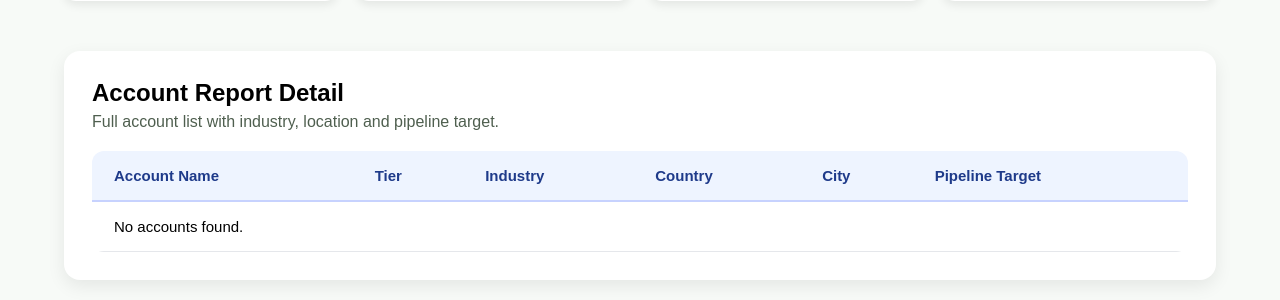
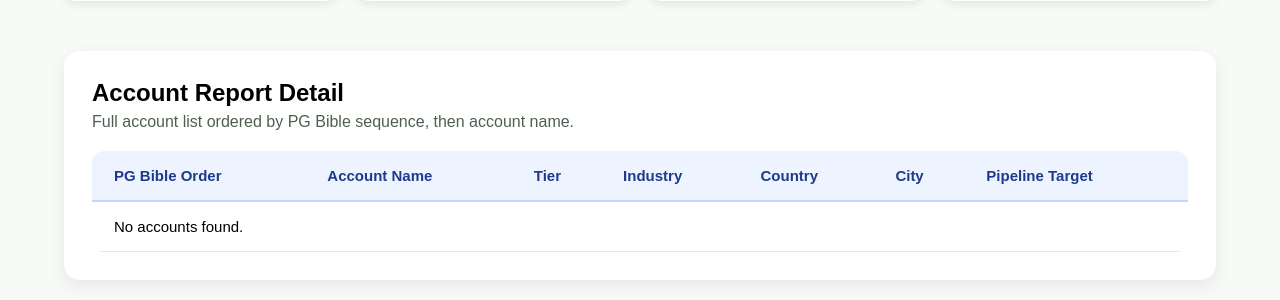
Before and after one commit to BiziMel/BiziMel, a Flask app: page /reports/accounts in a window 1280 px wide. Shown: the part 734-1034 px from the top of the page. Run offline with Flask 3, Linux system fonts and the light colour scheme; the visitor is signed in with stand-in values (Sample User, id 1); data that the repository does not hold is empty; some libraries are stand-ins or nearby versions.

Commit message:
Add files via upload

```diff
--- a/app.py
+++ b/app.py
@@ -1384,7 +1384,10 @@ def view_partner(partner_id):
     accounts = connection.execute("""
         SELECT *
         FROM accounts
-        ORDER BY account_name
+        ORDER BY
+            CASE WHEN pg_bible_order IS NULL THEN 1 ELSE 0 END,
+            pg_bible_order,
+            account_name
     """).fetchall()
 
     connection.close()
@@ -1563,10 +1566,11 @@ def add_account():
         connection = get_db_connection()
         cursor = connection.execute("""
             INSERT INTO accounts
-            (account_name, account_tier, industry, business_unit, country, city, website, pipeline_target, notes)
-            VALUES (?, ?, ?, ?, ?, ?, ?, ?, ?)
+            (account_name, pg_bible_order, account_tier, industry, business_unit, country, city, website, pipeline_target, notes)
+            VALUES (?, ?, ?, ?, ?, ?, ?, ?, ?, ?)
         """, (
             request.form.get("account_name"),
+            request.form.get("pg_bible_order") or None,
             request.form.get("account_tier"),
             request.form.get("industry"),
             request.form.get("business_unit"),
@@ -1900,6 +1904,7 @@ def edit_account(account_id):
     if request.method == "POST":
         new_values = {
             "account_name": request.form.get("account_name"),
+            "pg_bible_order": request.form.get("pg_bible_order") or None,
             "account_tier": request.form.get("account_tier"),
             "industry": request.form.get("industry"),
             "business_unit": request.form.get("business_unit"),
@@ -1912,6 +1917,7 @@ def edit_account(account_id):
 
         labels = {
             "account_name": "Account name",
+            "pg_bible_order": "PG Bible order",
             "account_tier": "Account tier",
             "industry": "Industry",
             "business_unit": "Business unit / org",
@@ -1928,6 +1934,7 @@ def edit_account(account_id):
         connection.execute("""
             UPDATE accounts
             SET account_name = ?,
+                pg_bible_order = ?,
                 account_tier = ?,
                 industry = ?,
                 business_unit = ?,
@@ -1940,6 +1947,7 @@ def edit_account(account_id):
             WHERE id = ?
         """, (
             new_values["account_name"],
+            new_values["pg_bible_order"],
             new_values["account_tier"],
             new_values["industry"],
             new_values["business_unit"],
@@ -2486,7 +2494,11 @@ def campaign_builder():
         SELECT contacts.*, accounts.account_name
         FROM contacts
         LEFT JOIN accounts ON contacts.account_id = accounts.id
-        ORDER BY accounts.account_name, contacts.name
+        ORDER BY
+            CASE WHEN accounts.pg_bible_order IS NULL THEN 1 ELSE 0 END,
+            accounts.pg_bible_order,
+            accounts.account_name,
+            contacts.name
     """).fetchall()
 
     profile = connection.execute("""
@@ -2967,7 +2979,10 @@ def build_pg_bible_report_from_db(connection):
     accounts = connection.execute("""
         SELECT *
         FROM accounts
-        ORDER BY account_name
+        ORDER BY
+            CASE WHEN pg_bible_order IS NULL THEN 1 ELSE 0 END,
+            pg_bible_order,
+            account_name
     """).fetchall()
 
     plan_items = []
@@ -2988,6 +3003,7 @@ def build_pg_bible_report_from_db(connection):
                 seen_sales_plays.add(sales_play_key)
 
         plan_items.append(PlanItem(
+            pg_bible_order=account["pg_bible_order"],
             account_tier=account["account_tier"] or "",
             pipeline_target_value=account["pipeline_target"] or 0,
             notes=account["notes"] or "",
@@ -3003,7 +3019,11 @@ def build_pg_bible_report_from_db(connection):
             accounts.account_name
         FROM contacts
         LEFT JOIN accounts ON contacts.account_id = accounts.id
-        ORDER BY accounts.account_name, contacts.name
+        ORDER BY
+            CASE WHEN accounts.pg_bible_order IS NULL THEN 1 ELSE 0 END,
+            accounts.pg_bible_order,
+            accounts.account_name,
+            contacts.name
     """).fetchall()
 
     action_items = []
@@ -3158,6 +3178,7 @@ def account_reports():
 
     accounts = connection.execute("""
         SELECT
+            pg_bible_order,
             account_name,
             account_tier,
             industry,
@@ -3165,7 +3186,10 @@ def account_reports():
             city,
             pipeline_target
         FROM accounts
-        ORDER BY account_name
+        ORDER BY
+            CASE WHEN pg_bible_order IS NULL THEN 1 ELSE 0 END,
+            pg_bible_order,
+            account_name
     """).fetchall()
 
     accounts_by_industry = connection.execute("""
@@ -3222,6 +3246,7 @@ def export_account_reports():
 
     accounts = connection.execute("""
         SELECT
+            pg_bible_order,
             account_name,
             account_tier,
             industry,
@@ -3229,7 +3254,10 @@ def export_account_reports():
             city,
             pipeline_target
         FROM accounts
-        ORDER BY account_name
+        ORDER BY
+            CASE WHEN pg_bible_order IS NULL THEN 1 ELSE 0 END,
+            pg_bible_order,
+            account_name
     """).fetchall()
 
     connection.close()
@@ -3238,6 +3266,7 @@ def export_account_reports():
     writer = csv.writer(output)
 
     writer.writerow([
+        "PG Bible Order",
         "Account Name",
         "Account Tier",
         "Industry",
@@ -3248,6 +3277,7 @@ def export_account_reports():
 
     for account in accounts:
         writer.writerow([
+            account["pg_bible_order"],
             account["account_name"],
             account["account_tier"],
             account["industry"],
--- a/database.py
+++ b/database.py
@@ -45,6 +45,7 @@ def initialise_database():
         CREATE TABLE IF NOT EXISTS accounts (
             id INTEGER PRIMARY KEY AUTOINCREMENT,
             account_name TEXT NOT NULL,
+            pg_bible_order INTEGER,
             account_tier TEXT,
             industry TEXT,
             business_unit TEXT,
@@ -213,6 +214,7 @@ def initialise_database():
     # Safe migrations for accounts
     add_column_if_missing(cursor, "accounts", "business_unit", "TEXT")
     add_column_if_missing(cursor, "accounts", "account_tier", "TEXT")
+    add_column_if_missing(cursor, "accounts", "pg_bible_order", "INTEGER")
 
     # Safe migrations for outreach
     add_column_if_missing(cursor, "outreach", "fy", "TEXT")
--- a/excel_exporter.py
+++ b/excel_exporter.py
@@ -349,6 +349,7 @@ class PGBibleExporter:
             report.plan_items,
             key=lambda item: (
                 MONTH_ORDER.get(norm(item.month), 99),
+                item.pg_bible_order if item.pg_bible_order is not None else 999999,
                 int(item.account_tier or 99) if str(item.account_tier).isdigit() else 99,
                 -float(item.pipeline_target_value or 0),
             ),
--- a/models.py
+++ b/models.py
@@ -38,6 +38,7 @@ class GoalsSummary:
 @dataclass
 class PlanItem:
     month: str = ""
+    pg_bible_order: int | None = None
     account_tier: str = ""
     pipeline_target_value: Decimal = Decimal("0")
     marketing_event: str = ""
--- a/templates/account_reports.html
+++ b/templates/account_reports.html
@@ -37,7 +37,7 @@
     <div class="section-header">
         <div>
             <h2>Account Report Detail</h2>
-            <p>Full account list with industry, location and pipeline target.</p>
+            <p>Full account list ordered by PG Bible sequence, then account name.</p>
         </div>
     </div>
 
@@ -45,6 +45,7 @@
         <table class="report-table">
             <thead>
                 <tr>
+                    <th>PG Bible Order</th>
                     <th>Account Name</th>
                     <th>Tier</th>
                     <th>Industry</th>
@@ -57,6 +58,7 @@
             <tbody>
                 {% for account in accounts %}
                     <tr>
+                        <td>{{ account["pg_bible_order"] or "Not set" }}</td>
                         <td>{{ account["account_name"] }}</td>
                         <td>{{ "Tier " ~ account["account_tier"] if account["account_tier"] else "Not set" }}</td>
                         <td>{{ account["industry"] }}</td>
@@ -66,7 +68,7 @@
                     </tr>
                 {% else %}
                     <tr>
-                        <td colspan="6">No accounts found.</td>
+                        <td colspan="7">No accounts found.</td>
                     </tr>
                 {% endfor %}
             </tbody>
--- a/templates/accounts.html
+++ b/templates/accounts.html
@@ -19,6 +19,7 @@
     <table class="report-table">
         <thead>
             <tr>
+                <th>PG Order</th>
                 <th>Account</th>
                 <th>Tier</th>
                 <th>Health</th>
@@ -33,6 +34,10 @@
         <tbody>
             {% for account in accounts %}
                 <tr>
+                    <td>
+                        <span class="status-pill">{{ account["pg_bible_order"] or "Not set" }}</span>
+                    </td>
+
                     <td>
                         <strong>{{ account["account_name"] or "Unknown" }}</strong>
                         <br>
--- a/templates/add_account.html
+++ b/templates/add_account.html
@@ -7,6 +7,10 @@
 
     <label>Account Name</label>
     <input type="text" name="account_name" required>
+
+    <label>PG Bible Order</label>
+    <input type="number" name="pg_bible_order" min="1" step="1" placeholder="Example: 1">
+    <p class="field-help">Controls the account sequence in the PG Bible export. Leave blank to sort after numbered accounts.</p>
 
     <label>Account Tier</label>
     <select name="account_tier">
--- a/templates/edit_account.html
+++ b/templates/edit_account.html
@@ -6,6 +6,10 @@
 <form method="POST">
     <label>Account Name</label>
     <input type="text" name="account_name" value="{{ account['account_name'] }}" required>
+
+    <label>PG Bible Order</label>
+    <input type="number" name="pg_bible_order" min="1" step="1" value="{{ account['pg_bible_order'] or '' }}" placeholder="Example: 1">
+    <p class="field-help">Controls the account sequence in the PG Bible export. Leave blank to sort after numbered accounts.</p>
 
     <label>Account Tier</label>
     <select name="account_tier">
--- a/templates/view_account.html
+++ b/templates/view_account.html
@@ -64,6 +64,11 @@
 
 <div class="form-card">
     <h2>Account Details</h2>
+
+    <p>
+        <strong>PG Bible Order:</strong>
+        {{ account["pg_bible_order"] or "Not set" }}
+    </p>
 
     <p>
         <strong>Account Tier:</strong>
```
